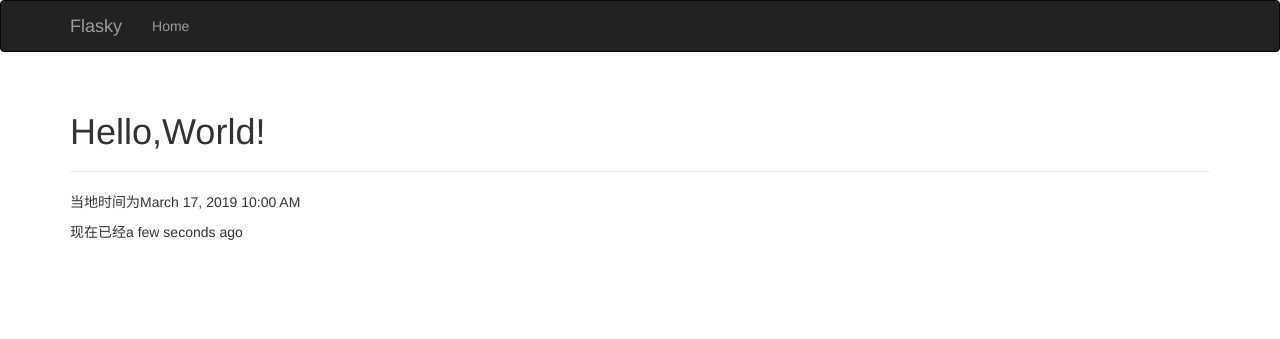
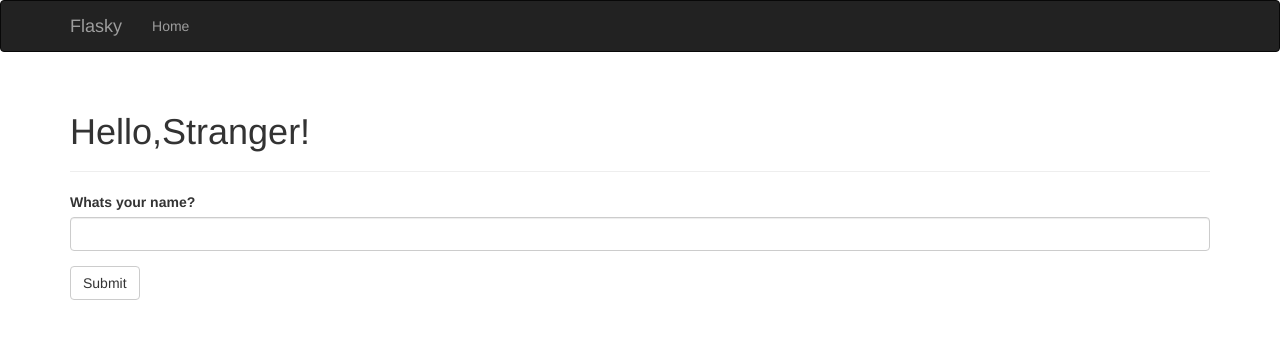
Before and after one commit to sheruce/FLasky, a Flask app: page / in a window 1280 px wide. Shown: the top 339 px of the page. Run offline with Flask 2, Linux system fonts and the light colour scheme; some libraries are stand-ins or nearby versions.

Commit message:
forth chapter

```diff
--- a/hello.py
+++ b/hello.py
@@ -1,17 +1,32 @@
-from flask import Flask, render_template
+from flask import Flask, render_template, session, redirect, url_for,flash
 from flask_bootstrap import Bootstrap
 from flask_moment import Moment
-from datetime import datetime
+from flask_wtf import FlaskForm
+from wtforms import StringField, SubmitField
+from wtforms.validators import DataRequired
 
 app = Flask(__name__)
 
 bootstrap = Bootstrap(app)
 moment = Moment(app)
+app.config['SECRET_KEY'] = 'password'
 
 
-@app.route('/')
+class NameForm(FlaskForm):
+    name = StringField('Whats your name?', validators=[DataRequired()])
+    submit = SubmitField('Submit')
+
+
+@app.route('/', methods=['GET', 'POST'])
 def index():
-    return render_template('index.html', current_time=datetime.utcnow())
+    form = NameForm()
+    if form.validate_on_submit():
+        old_name=session.get('name')
+        if old_name is not None and old_name != form.name.data:
+            flash('Look like you have changed your name.')
+        session['name']=form.name.data
+        return redirect(url_for('index'))
+    return render_template('index.html', name=session.get('name'), form=form)
 
 
 @app.route('/user/<name>')
--- a/templates/base.html
+++ b/templates/base.html
@@ -39,6 +39,12 @@
 
 {% block content %}
   <div class="container">
+    {% for message in get_flashed_messages() %}
+    <div class="alert alert-warning">
+      <button type="button" class="close" data-dismiss="alert">&times;</button>
+      {{ message }}
+    </div>
+    {% endfor %}
     {% block page_content %}{% endblock %}
   </div>
 {% endblock %}
--- a/templates/index.html
+++ b/templates/index.html
@@ -1,11 +1,11 @@
 {% extends 'base.html' %}
+{% import "bootstrap/wtf.html" as wtf %}
 
 {% block title %}Flasky{% endblock %}
 
 {% block page_content %}
   <div class="page-header">
-    <h1>Hello,World!</h1>
+    <h1>Hello,{% if name %}{{ name }}{% else %}Stranger{% endif %}!</h1>
   </div>
-  <p>当地时间为{{ moment(current_time).format('LLL') }}</p>
-  <p>现在已经{{ moment(current_time).fromNow(refresh=True) }}</p>
+  {{ wtf.quick_form(form) }}
 {% endblock %}
```
